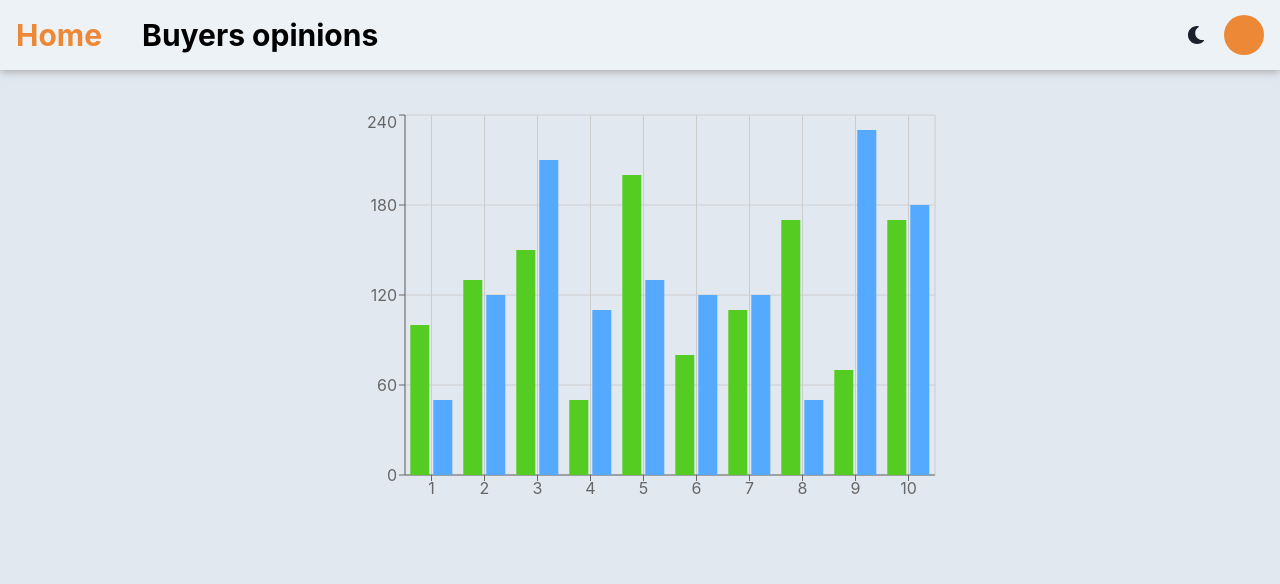
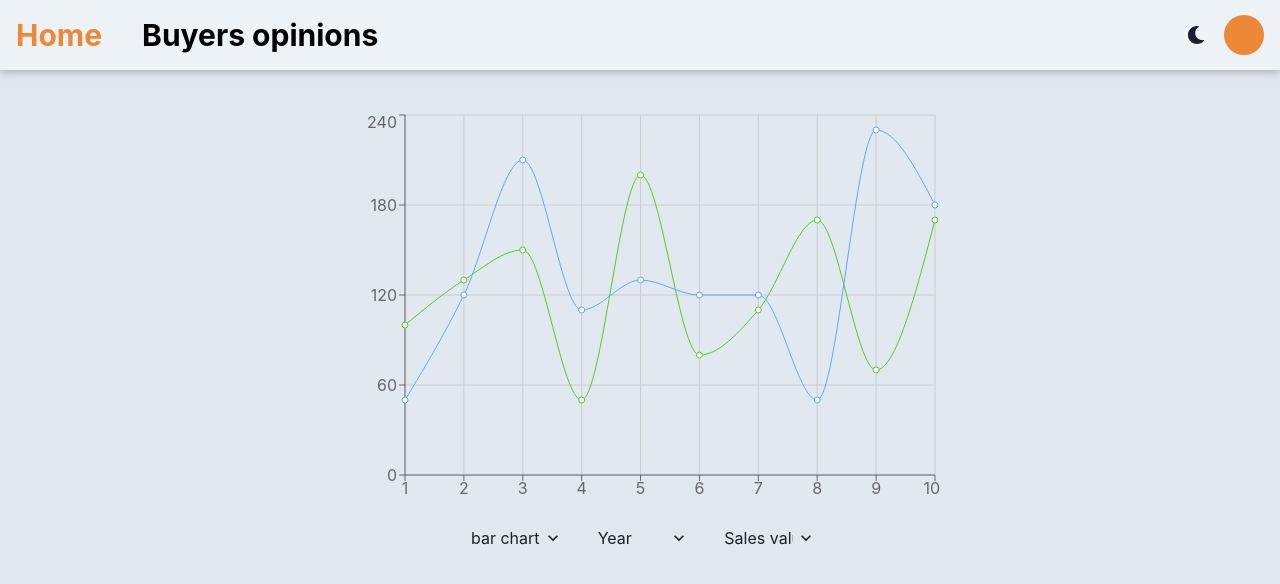
Before and after one commit to Harry29-exe/seller-panel, a React (Create React App) app: page / in a window 1280 px wide. Shown: the top 584 px of the page. Built offline with nearby package versions, Linux system fonts and the light colour scheme.

Commit message:
added buttons modifying chart

```diff
--- a/src/App.tsx
+++ b/src/App.tsx
@@ -9,6 +9,7 @@ import TestComponent2 from "./molecules/TestComponent2";
 import theme from "./chakra-config/theme";
 import { AuthContext } from "./contexts/AuthContext";
 import Chart from "./atomics/Chart";
+import ChartModule from "./molecules/ChartModule";
 
 export const App = () => (
     <ChakraProvider theme={theme}>
@@ -22,7 +23,7 @@ export const App = () => (
                 }/>
 
                 <Routes>
-                    <Route path={"/"} element={<Chart/>}/>
+                    <Route path={"/"} element={<ChartModule/>}/>
                     <Route path={"/buyers-opinions"} element={<TestComponent2/>}/>
                 </Routes>
             </BrowserRouter>
--- a/src/atomics/Chart.tsx
+++ b/src/atomics/Chart.tsx
@@ -1,32 +1,15 @@
 import React from 'react';
-import {Center} from "@chakra-ui/react";
+import {Alert, AlertIcon, Center} from "@chakra-ui/react";
 import {Bar, BarChart, CartesianGrid, Line, LineChart, Tooltip, XAxis, YAxis} from 'recharts';
+import {ChartData, DiagramType} from "../contexts/ChartContext";
 
-enum DataTime {
-    NOW,
-    EARLIER
-}
+const Chart = (props: {data: ChartData}) => {
+    const chartData = props.data;
 
-const Chart = () => {
-    const data = [
-        {x: 1,  y1: 100, y2: 50},
-        {x: 2,  y1: 130, y2: 120},
-        {x: 3,  y1: 150, y2: 210},
-        {x: 4,  y1:  50, y2: 110},
-        {x: 5,  y1: 200, y2: 130},
-        {x: 6,  y1:  80, y2: 120},
-        {x: 7,  y1: 110, y2: 120},
-        {x: 8,  y1: 170, y2: 50},
-        {x: 9,  y1:  70, y2: 230},
-        {x: 10, y1: 170, y2: 180},
-    ]
-
-    let diagramType: string = "Line2";
-
-    if(diagramType === "Line") {
+    if(chartData.diagramType == DiagramType.LINE_CHART) {
         return (
             <Center pt={10}>
-                <LineChart width={600} height={400} data={data}>
+                <LineChart width={600} height={400} data={chartData.data}>
                     <CartesianGrid stroke={"#ccc"}/>
                     <XAxis dataKey="x"/>
                     <YAxis dataKey="y2"/>
@@ -37,21 +20,25 @@ const Chart = () => {
                 </LineChart>
             </Center>
         );
-    } else {
+    } else if (chartData.diagramType == DiagramType.BAR_CHART) {
         return (
         <Center pt={10}>
-            <BarChart width={600} height={400} data={data}>
+            <BarChart width={600} height={400} data={chartData.data}>
                 <Tooltip/>
                 <CartesianGrid stroke={"#ccc"}/>
                 <XAxis dataKey="x"/>
                 <YAxis dataKey="y2"/>
                 <Bar type="monotone" dataKey="y1" fill="#5c2"/>
                 <Bar type="monotone" dataKey="y2" fill="#5af"/>
-
-
             </BarChart>
         </Center>
         );
+    } else {
+        return (
+            <Alert status="error">
+                <AlertIcon/>
+            </Alert>
+        )
     }
 };
 
--- a/src/atomics/OptionButton.tsx
+++ b/src/atomics/OptionButton.tsx
@@ -1,10 +1,20 @@
 import React from 'react';
+import {Select} from "@chakra-ui/react";
 
-const OptionButton = () => {
+export interface OptionButtonProps {
+    options: [any, string][],
+    onChange: (event: any) => any;
+}
+
+const OptionButton = (props: OptionButtonProps) => {
     return (
-        <div>
-
-        </div>
+        <Select onChange={props.onChange}>
+            {
+                props.options.map(opt =>
+                    <option key={opt[0]} value={opt[0]}>{opt[1]}</option>
+                )
+            }
+        </Select>
     );
 };
 
--- a/src/contexts/ChartContext.ts
+++ b/src/contexts/ChartContext.ts
@@ -27,7 +27,7 @@ export class ChartData {
     public dataType: DataOnDiagram = DataOnDiagram.SALES_VALUE;
     public isDataDuringUpdate: boolean = false;
     public timePeriod: TimePeriod = TimePeriod.DAY;
-    public data: Data;
+    public data: any;
 
     constructor(data: Data) {
         this.data = data;
--- a/src/molecules/ChartModule.tsx
+++ b/src/molecules/ChartModule.tsx
@@ -1,7 +1,8 @@
 import React, {useState} from 'react';
 import Chart from "../atomics/Chart";
 import {HStack, Select, VStack} from "@chakra-ui/react";
-import {ChartContext, ChartData, DiagramType} from '../contexts/ChartContext';
+import {ChartContext, ChartData, DataOnDiagram, DiagramType, TimePeriod} from '../contexts/ChartContext';
+import OptionButton from "../atomics/OptionButton";
 
 const data = [
     {x: 1,  y1: 100, y2: 50},
@@ -19,20 +20,38 @@ const data = [
 const ChartModule = () => {
     const [chartData, updateChartData] = useState<ChartData>(new ChartData(data))
 
+    const update = () => updateChartData(chartData.clone());
+
     return (
-        <ChartContext.Provider value={{data: chartData, update: () => updateChartData(chartData.clone())}}>
-            <VStack>
-                <Chart/>
-                <HStack>
-                    <Select defaultValue={DiagramType.LINE_CHART} onChange={() => {
+        <VStack>
+            <Chart data={chartData}/>
+            <HStack>
 
-                    }}>
-                        <option value={DiagramType.LINE_CHART}>Line chart</option>
-                        <option value={DiagramType.BAR_CHART}>Bar chart</option>
-                    </Select>
-                </HStack>
-            </VStack>
-        </ChartContext.Provider>
+                <OptionButton options={[
+                    [DiagramType.BAR_CHART, "bar chart"],
+                    [DiagramType.LINE_CHART, "line chart"]
+                ]} onChange={(event: any) => {
+                    chartData.diagramType = Number.parseInt(event.target.value);
+                    update();
+                }} />
+                <OptionButton options={[
+                    [TimePeriod.YEAR, "Year"],
+                    [TimePeriod.MONTH, "Month"],
+                    [TimePeriod.DAY, "Day"]
+                ]} onChange={(event: any) => {
+                    chartData.timePeriod = Number.parseInt(event.target.value);
+                    update();
+                }} />
+                <OptionButton options={[
+                    [DataOnDiagram.SALES_VALUE, "Sales value"],
+                    [DataOnDiagram.SOLD_UNITS, "Units sold"]
+                ]} onChange={(event: any) => {
+                    chartData.dataType = Number.parseInt(event.target.value);
+                    update();
+                }} />
+
+            </HStack>
+        </VStack>
     );
 };
 
```
